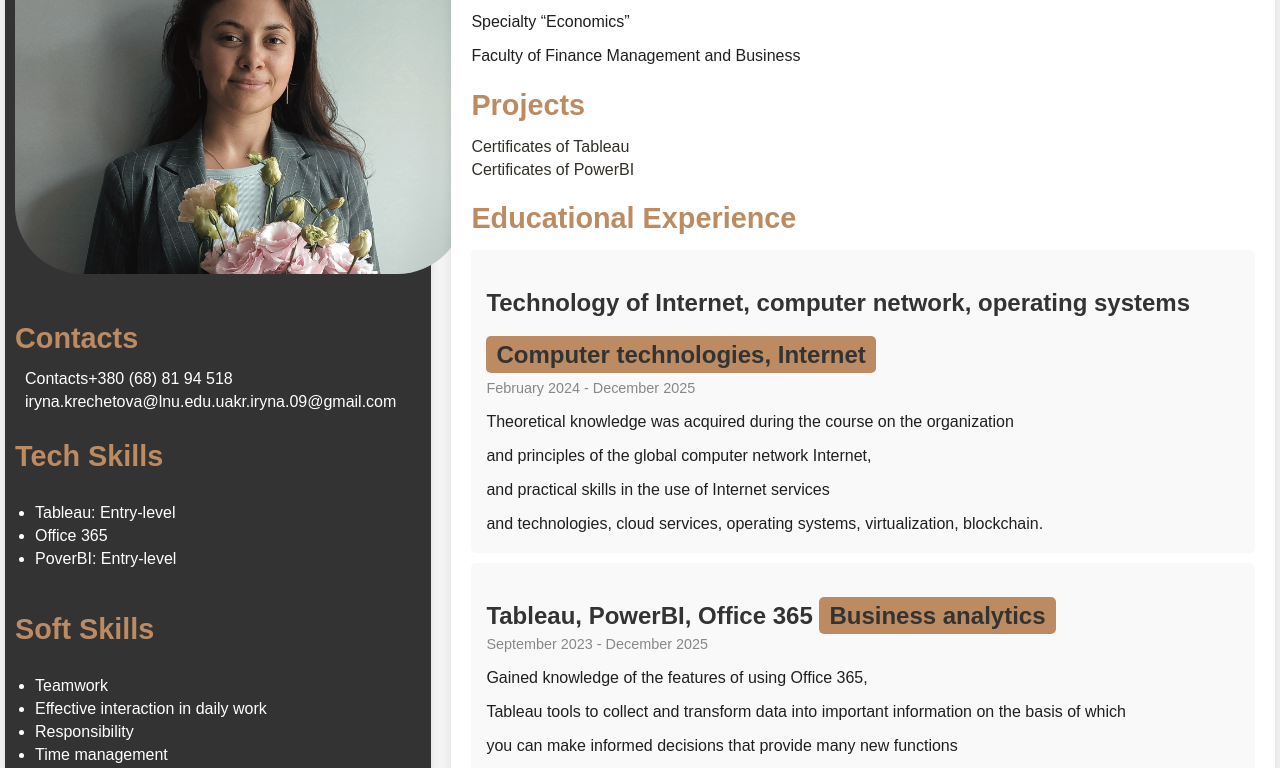
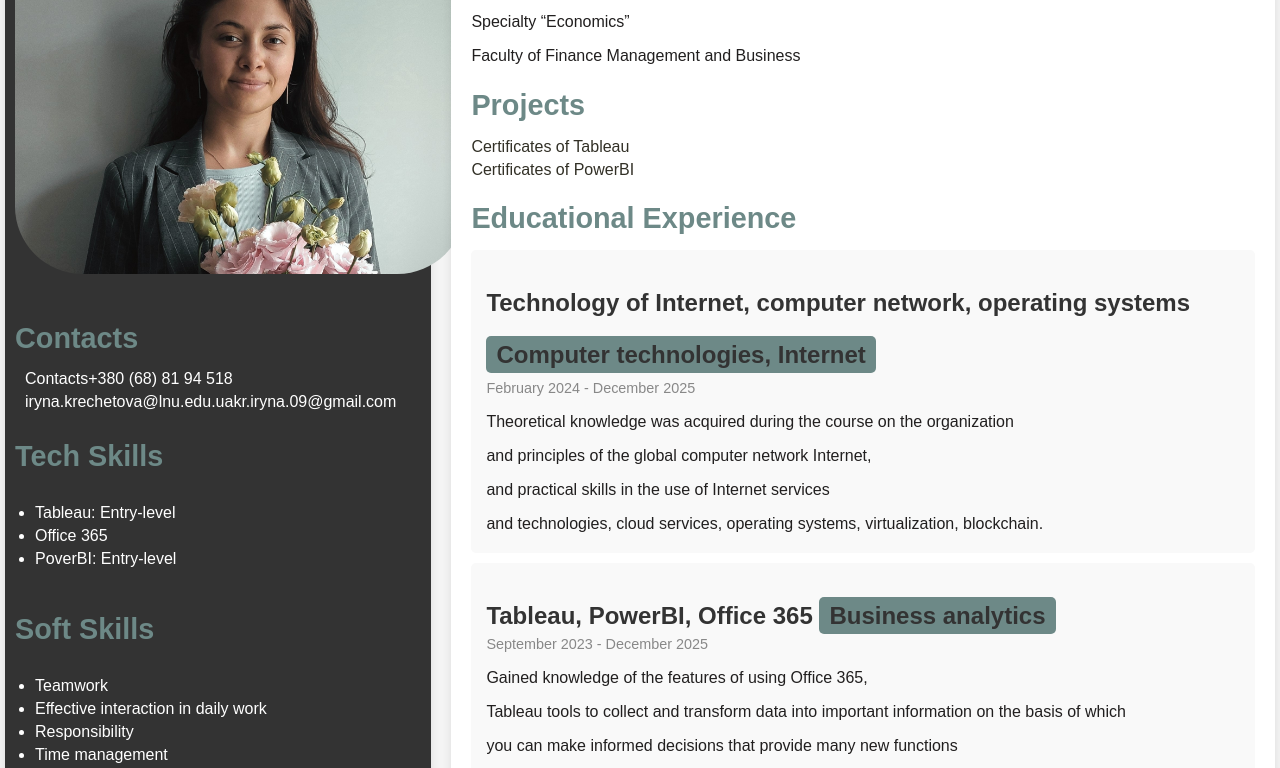
Before and after one commit to KrechIry/DFC_basics_wd_lb_1_resume, a plain HTML site: page index.html in a window 1280 px wide. Shown: the part 206-974 px from the top of the page. Drawn offline with Linux system fonts and the light colour scheme.

Commit message:
Change color scheme for section titles and highlights
Updated color scheme for section titles and highlights.

```diff
--- a/resume.css
+++ b/resume.css
@@ -71,12 +71,12 @@ li {
 }
 
 .section-title {
-    color: #bc8b62;
+    color: #6d8987;
     margin-bottom: 15px;
 }
 
 .highlight {
-    background-color: #bc8b62;
+    background-color: #6d8987;
     padding: 5px 10px;
     border-radius: 5px;
 }
```
